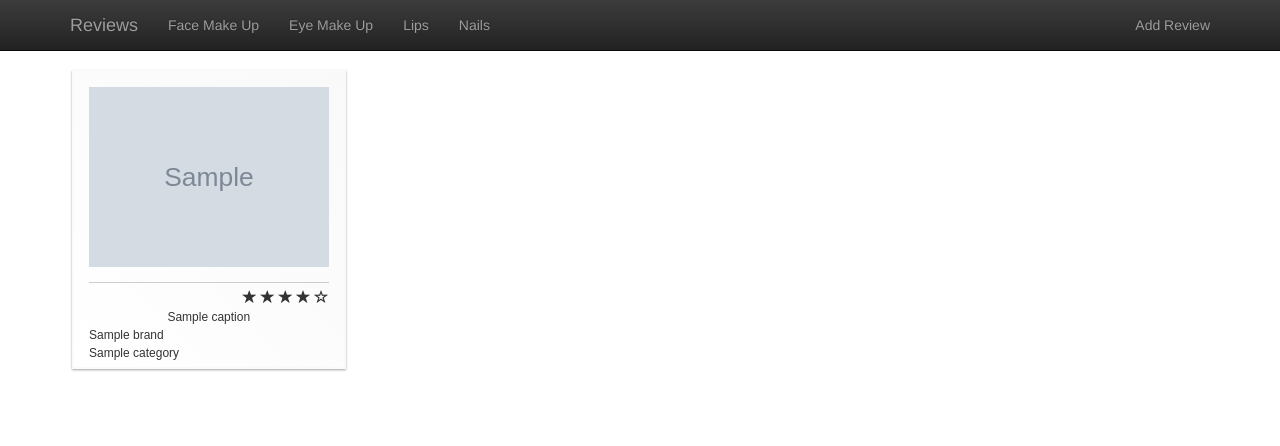
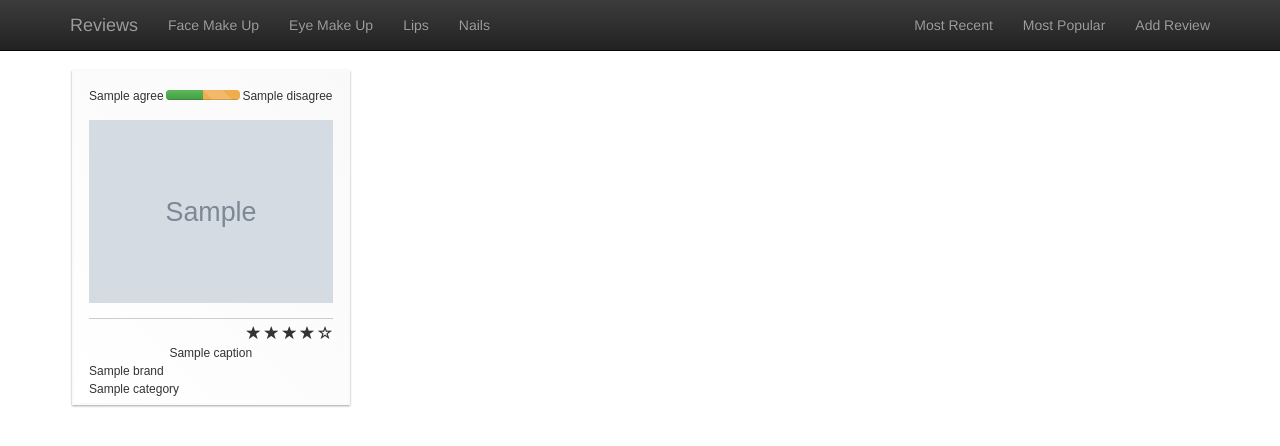
Before and after one commit to yashiy/MakeUpReviews, a Python web app: template templates/mainpage.html in a window 1280 px wide. Shown: the top 446 px of the page. Run offline with Jinja, Linux system fonts and the light colour scheme; the template is opened without the code that fills it: most values are stand-ins (such as "Sample title", 1, 10 or a date in 2020); grey boxes marked "Sample" are stand-in pictures; some libraries are stand-ins or nearby versions.

Commit message:
add staff

```diff
--- a/models.py
+++ b/models.py
@@ -7,4 +7,6 @@ class MakeUpPics(ndb.Model):
     brand = ndb.StringProperty()
     category = ndb.StringProperty()
     star_rating = ndb.IntegerProperty()
+    agree = ndb.IntegerProperty()
+    disagree = ndb.IntegerProperty()
     last_touch_date_time = ndb.DateTimeProperty(auto_now=True)
--- a/static/js/makeUpPics.js
+++ b/static/js/makeUpPics.js
@@ -55,39 +55,24 @@ rh.wp.enableButtons = function() {
 						.prop("disabled", false);
 
 			});
+	console.log($(".pin").not(document.getElementsByClassName("thumbs")));
 
-	$(".pin").click(function() {
-
-		$('#enlarge-pic-id').attr('src', $(this).children('img').attr("src"));
-		$('.enlarge-caption-text').text($(this).children('.caption').text());
-		$('.enlarge-brand').text($(this).children('.brand').text());
-		$('.enlarge-category').text($(this).children('.category').text());
-		//$('.enlarge-stars').attr('class', $(this).children('div').attr("class"));
-		$('#enlarge-pic').modal('show');
+	$(".pin").children().not(".thumbs").click(function() {
+			$('#enlarge-pic-id').attr('src', $(this).parent('.pin').children('img').attr("src"));
+			$('.enlarge-caption-text').text( $(this).parent('.pin').children('.caption').text());
+			$('.enlarge-brand').text( $(this).parent('.pin').children('.brand').text());
+			$('.enlarge-category').text( $(this).parent('.pin').children('.category').text());
+			//$('.enlarge-stars').attr('class', $(this).children('div').attr("class"));
+			$('#enlarge-pic').modal('show');
 	})
 
 	$(".pin").hover(function(){
 
-		$(this).children(".thumbs").removeClass("hidden");
+		$(this).children(".thumbs").fadeIn();
 	}, function(){
-		$(this).children(".thumbs").addClass("hidden");
+		$(this).children(".thumbs").fadeOut();
 	}
 	)
-
-/*	$(".star").hover(function(){
-		console.log(this);
-		var index = $('.star').index(this);
-		for(var i =0;i <= index; i++){
-			$('#star'+(i+1)).removeClass("glyphicon-star-empty");
-			$('#star'+(i+1)).addClass("glyphicon-star");
-		}
-	}, function(){
-		$('.star').removeClass("glyphicon-star");
-		$('.star').addClass("glyphicon-star-empty");
-
-	}); */
-
-
 
 
 	$(".star").hover(function(){
@@ -123,8 +108,84 @@ rh.wp.enableButtons = function() {
 		$('#star-number').val(index+1);
 	});
 
+
+	var updateProgressBar = function(thumbPressed) {
+		var agreeValue = parseInt($(thumbPressed).parent().parent().children('.addAgree').text(), 10);
+		var disagreeValue = parseInt($(thumbPressed).parent().parent().children('.addDisagree').text(), 10);
+
+		var agreeInt = parseInt(agreeValue, 10);
+		var disagreeInt = parseInt(disagreeValue, 10);
+
+		var agreeProgress = (agreeInt / (agreeInt + disagreeInt)) * 100;
+		var disagreeProgress = (disagreeInt / (agreeInt + disagreeInt)) * 100;
+
+
+		console.log($(thumbPressed).parent().parent().children(".progress").children(".agree-bar"))
+
+		$(thumbPressed).parent().parent().children(".progress").children(".agree-bar").css("width", agreeProgress + "%");
+		$(thumbPressed).parent().parent().children(".progress").children(".disagree-bar").css("width", disagreeProgress + "%");
+
+	}
+
+
+	$(".thumb-up").click(function() {
+		//$(this).parent().parent().children('.addAgree').text(agreeValue + 1);		$("#agree-number").val(agreeValue + 1);
+		var data =  {"agree": "true", "disagree":"false",
+				"makeup_key": $(this).parent().children('.makeup_key').val()};
+		var thumbup = this
+		$.ajax({
+			method:"POST",
+			url:"/likesupdate",
+			data:data,
+			success: function(res){
+				res = JSON.parse(res);
+				$(thumbup).parent().parent().children('.addAgree').html(res.agree);
+				$(thumbup).parent().parent().children('.addDisagree').html(res.disagree);
+
+
+			},
+			error: function(err){
+
+			}
+		})
+
+		updateProgressBar(this);
+
+	});
+
+	$(".thumb-down").click(function() {
+		//$(this).parent().parent().children('.addAgree').text(agreeValue + 1);		$("#agree-number").val(agreeValue + 1);
+		var data =  {"agree": "false", "disagree":"true",
+				"makeup_key": $(this).parent().children('.makeup_key').val()};
+		var thumbup = this
+		$.ajax({
+			method:"POST",
+			url:"/likesupdate",
+			data:data,
+			success: function(res){
+				res = JSON.parse(res);
+				$(thumbup).parent().parent().children('.addAgree').html(res.agree);
+				$(thumbup).parent().parent().children('.addDisagree').html(res.disagree);
+			},
+			error: function(err){
+
+			}
+		})
+		updateProgressBar(this);
+
+	});
+
 }
 
+
+$(".sort").click(function(){
+	if($(this).attr("id") == "sort-by-most-recent"){
+		window.location = window.location.href.split("?")[0] + "?sortby=recent";
+	}else{
+		window.location = window.location.href.split("?")[0] + "?sortby=pop";
+	}
+
+})
 
 
 
--- a/static/stylesheets/pinterest.css
+++ b/static/stylesheets/pinterest.css
@@ -18,6 +18,7 @@
 }
 
 .pin {
+  width:100%;
   display: inline-block;
   background: #FEFEFE;
   border: 2px solid #FAFAFA;
@@ -88,9 +89,8 @@
 .thumbs{
 	position: relative;
 	float: right;
-	right: 5px;
-	top: 35px;
-	display: inline-block;
+	height:0;
+	display: inline;
 }
 
 .glyphicon-thumbs-up, .glyphicon-thumbs-down{
@@ -100,3 +100,24 @@
 .thumb-up{
 	padding-right: 7px;
 }
+
+.thumbs .thumb-up, .thumbs .thumb-down{
+	border-radius : 18px;
+
+}
+
+.addAgree{
+
+	float: left;
+	padding-right: 2px;
+}
+
+.addDisagree{
+
+	float: right;
+	padding-left: 2px;
+}
+
+.progress {
+	margin-top:3px;
+}
--- a/templates/mainpage.html
+++ b/templates/mainpage.html
@@ -39,6 +39,10 @@
 			</div>
 			<div class="navbar-collapse collapse">
 				<ul class="nav navbar-nav navbar-right">
+					<li><a id="sort-by-most-recent" class="sort" href="#">Most Recent</a></li>
+
+					<li><a id="sort-by-popularity" class="sort" href="#">Most Popular</a></li>
+
 					<li><a id="add-pic" data-toggle="modal"
 						data-target="#insert-pic-modal" href="#">Add Review</a></li>
 				</ul>
@@ -48,6 +52,7 @@
 					<li><a id="lips" href="/lips">Lips</a></li>
 					<li><a id="nails" href="/nails">Nails</a></li>
 				</ul>
+
 			</div>
 			<!--/.nav-collapse -->
 		</div>
@@ -56,14 +61,50 @@
 		<div id="columns">
 			{% for makeup in makeup_query %}
 			<div class="pin">
-				<div class="thumbs hidden">
-					<button class="thumb-up">
+
+				{% set agr = makeup.agree|int  %}
+				{% set disagr = makeup.disagree|int %}
+
+				{% set forbar = agr + disagr %}
+
+				{% if forbar == 0 %}
+					{% set agreebarone =  0 %}
+					{% set disagreebarone =  0 %}
+
+				{% else %}
+					{% set agreebarone =  agr / forbar %}
+					{% set disagreebarone =  disagr / forbar %}
+
+
+				{% endif %}
+				{% set agreebar = agreebarone * 100 %}
+				{% set disagreebar = disagreebarone * 100 %}
+
+
+
+
+				<p class="addAgree" >{{makeup.agree}}</p>
+				<p class="addDisagree">{{makeup.disagree}}</p>
+				<div class="progress" style="height: 10px">
+					<div class="agree-bar progress-bar progress-bar-success" style="width: {{ agreebar }}%">
+
+				      <span class="sr-only"></span>
+				    </div>
+				    <div class="disagree-bar progress-bar progress-bar-warning progress-bar-striped" style="width: {{ disagreebar }}%">
+				      <span class="sr-only"></span>
+				    </div>
+				</div>
+
+
+				<div class="thumbs" style="display:none">
+
+					<button type="submit" class="thumb-up btn btn-success">
 						<span class="glyphicon glyphicon-thumbs-up"></span>
 					</button>
-
-					<button class="thumb-down">
+					<button type="submit" class="thumb-down btn btn-danger">
 						<span class="glyphicon glyphicon-thumbs-down"></span>
 					</button>
+				    <input type="hidden"  class="makeup_key hidden-input" value="{{ makeup.key.urlsafe() }}">
 				</div>
 
 				<img src="{{ makeup.image_url }}" alt="A picture of weather">
@@ -81,6 +122,8 @@
 				<p class="caption" id="small_pin_caption_display">{{makeup.caption}}</p>
 				<p class="brand">{{makeup.brand}}</p>
 				<p class="category">{{makeup.category}}</p>
+
+
 
 
 
@@ -192,10 +235,6 @@
 		</div>
 	</div>
 
-
-
-
-
 	<!-- jQuery (necessary for Bootstrap's JavaScript plugins) -->
 	<script
 		src="https://ajax.googleapis.com/ajax/libs/jquery/1.11.1/jquery.min.js"></script>
```
Also changed, not shown: main.py (+22 -5 lines), 2 other files.
